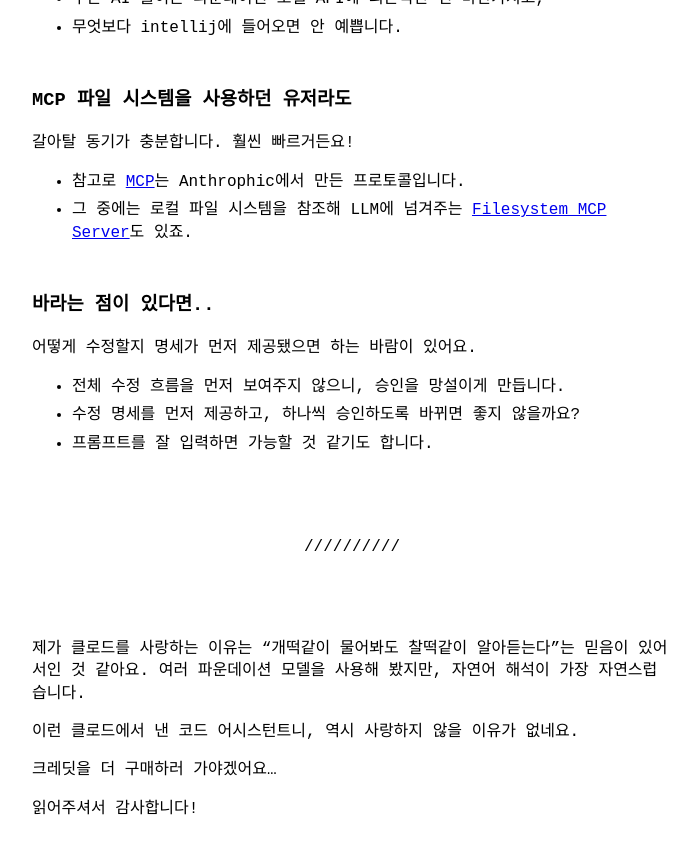
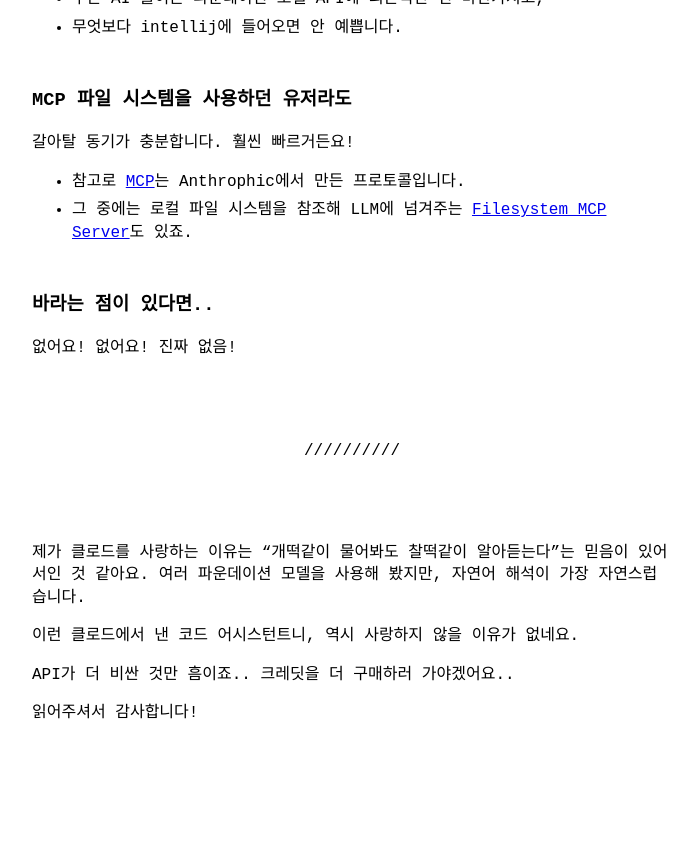
Before and after one commit to electronyoon/electronyoon.github.io, a Jekyll site: the page built from _posts/2025-02-26-claude-code-preview-후기.md, in a window 1280 px wide and 900 px high, scrolled down 6650 px. Shown: the top 854 px of the window, without its empty margins (288-985 px from the left). Built offline with Jekyll 4.4.1, drawn with Linux system fonts in a browser that asks for light colours; after the commit the page ends 7454 px from its top, so only the background shows below that; some of the changed text lies outside the part shown.

Commit message:
modify post

```diff
--- a/_posts/2025-02-26-claude-code-preview-후기.md
+++ b/_posts/2025-02-26-claude-code-preview-후기.md
@@ -78,7 +78,7 @@
 
 #### 맥락 제공
 - 데스크탑 애플리케이션: 전체 맥락에서 코드 스니펫을 제공하지만,
-- Claude Code: 현재 수정 내역을 승인해야만 다음 수정 내역을 보여줍니다.
+- Claude Code: 별도로 요청하지 않으면 수정 내역을 순차로 보여줍니다.
 
 #### 요약 제공
 - 데스크탑 애플리케이션: 수정사항의 요약본을 제공하지만,
@@ -143,10 +143,7 @@
 
 ### 바라는 점이 있다면..
 
-어떻게 수정할지 명세가 먼저 제공됐으면 하는 바람이 있어요.
-- 전체 수정 흐름을 먼저 보여주지 않으니, 승인을 망설이게 만듭니다.
-- 수정 명세를 먼저 제공하고, 하나씩 승인하도록 바뀌면 좋지 않을까요?
-- 프롬프트를 잘 입력하면 가능할 것 같기도 합니다.
+없어요! 없어요! 진짜 없음!
 
 ---
 
@@ -154,6 +151,6 @@
 
 이런 클로드에서 낸 코드 어시스턴트니, 역시 사랑하지 않을 이유가 없네요.
 
-크레딧을 더 구매하러 가야겠어요...
+API가 더 비싼 것만 흠이죠.. 크레딧을 더 구매하러 가야겠어요..
 
 읽어주셔서 감사합니다!
```
